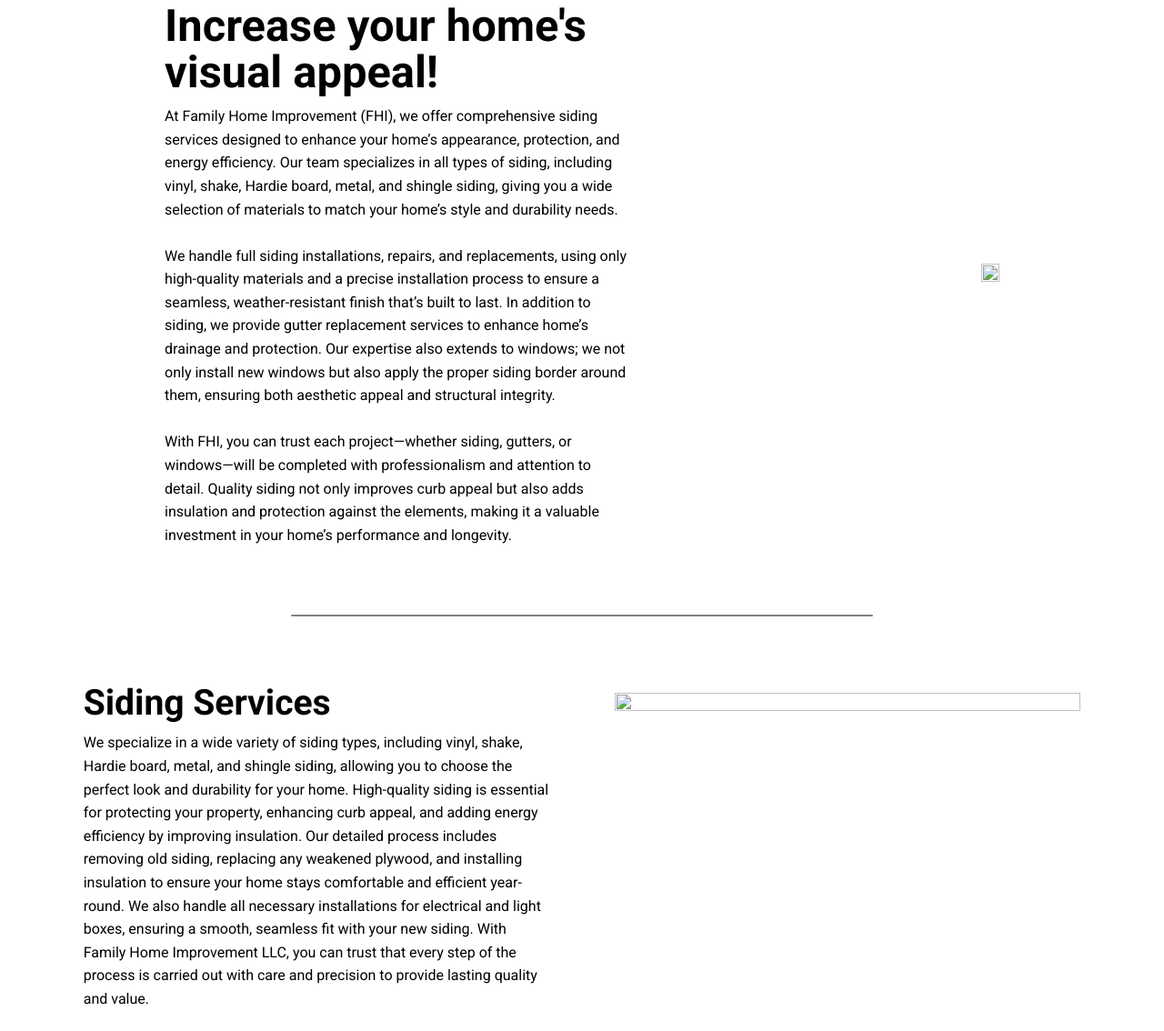
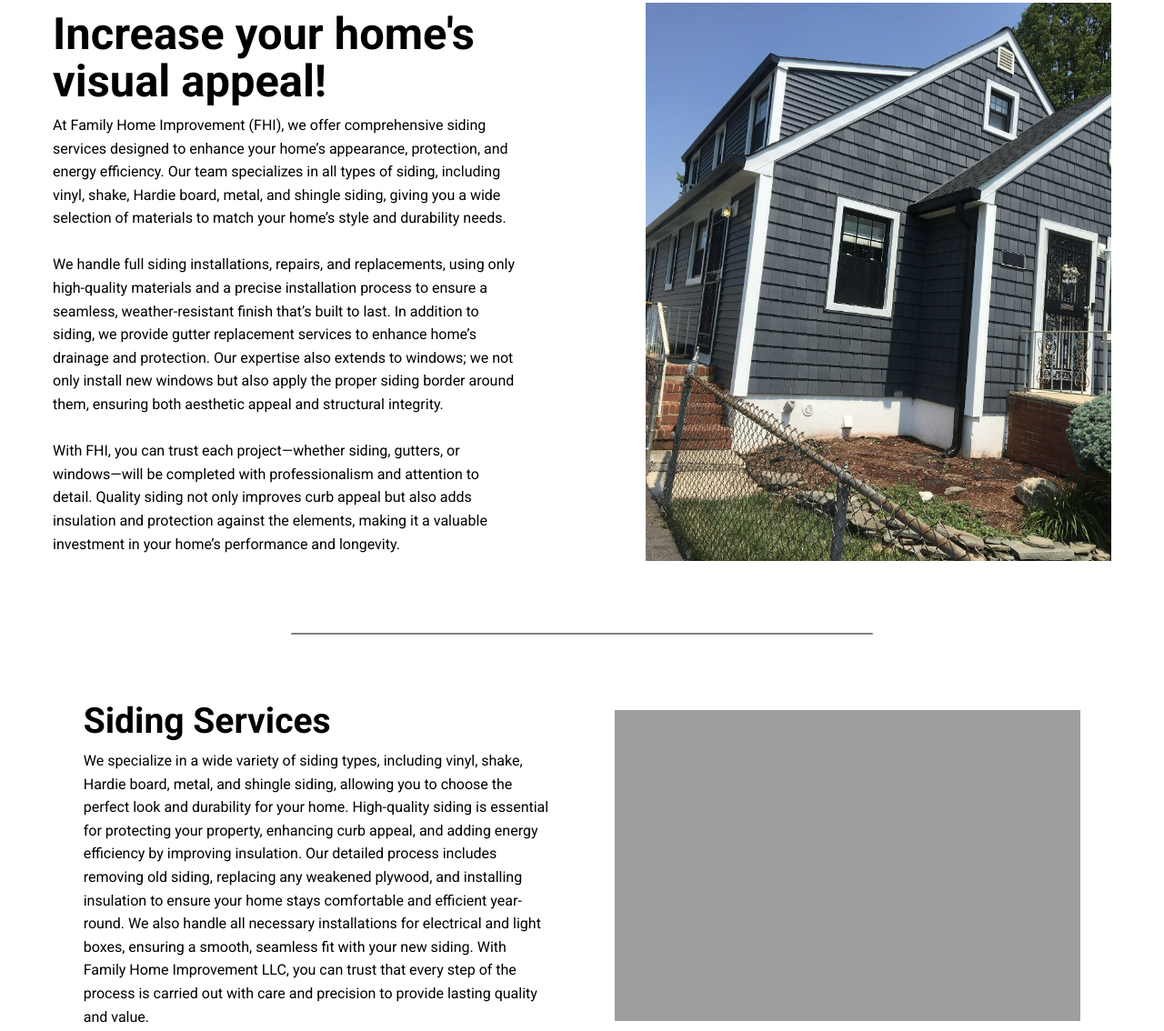
Before and after one commit to jonathanmiz08/fhillc-website, a plain HTML site: page siding.html in a window 1280 px wide. Shown: the part 475-1609 px from the top of the page at 91% size. Drawn offline with Linux system fonts and the light colour scheme; the site is published under a folder, as on GitHub Pages, so addresses that start at the root find nothing.

Commit message:
CORRECT IMAGE REFERENCE LINK

```diff
--- a/siding.html
+++ b/siding.html
@@ -87,7 +87,7 @@
                 </div>
                 <div class="image-wrapper">
 
-                    <img alt="" class="main-image" src="/Images/Gallery/image010.jpg" loading="eager">
+                    <img alt="" class="main-image" src="Images/Gallery/image010.jpg" loading="eager">
 
                 </div>
             </div>
@@ -114,7 +114,7 @@
                     </p>
                 </div>
                 <div class="image-wrapper">
-                    <img alt="" class="content-image" src="/Images/Gallery/image065.jpg" loading="lazy">
+                    <img alt="" class="content-image" src="Images/Gallery/image065.jpg" loading="lazy">
 
                 </div>
             </div>
```
